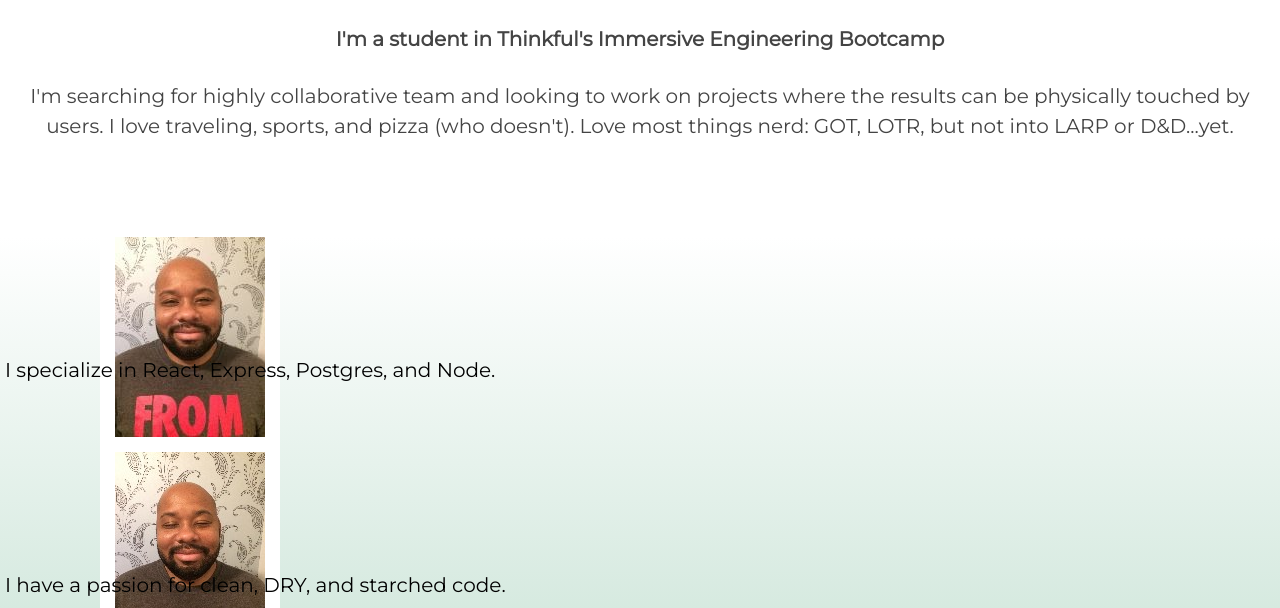
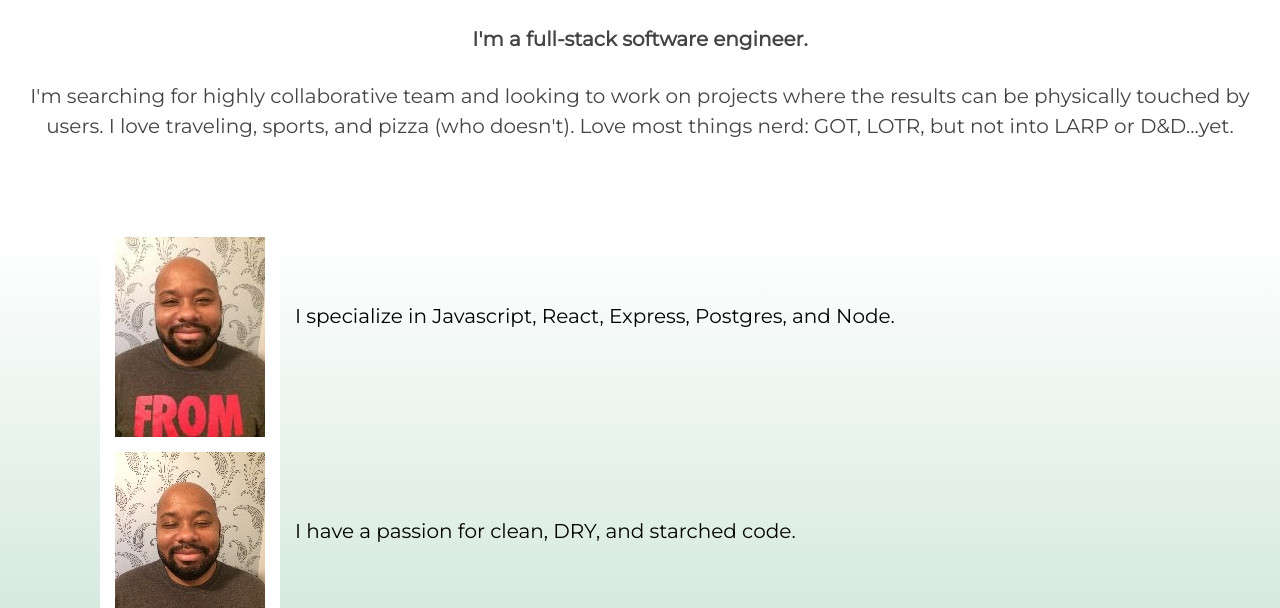
Before and after one commit to rahmor/rahim-portfolio, a plain HTML site: page index.html in a window 1280 px wide. Shown: the part 192-800 px from the top of the page. Drawn offline with nearby package versions, Linux system fonts and the light colour scheme.

Commit message:
update captions and caption styling

```diff
--- a/index.html
+++ b/index.html
@@ -37,7 +37,7 @@
       </header>
 
       <section class="introduction" role="region">
-        <h4>I'm a student in Thinkful's Immersive Engineering Bootcamp</h4>
+        <h4>I'm a full-stack software engineer.</h4>
         <p>
           I'm searching for highly collaborative team and looking to work on
           projects where the results can be physically touched by users. I love
@@ -51,7 +51,7 @@
           <div class="about-me">
             <img class="photo-booth-pic" alt="smile" src="images/intro1.jpg" />
             <p class="caption">
-              I specialize in React, Express, Postgres, and Node.
+              I specialize in Javascript, React, Express, Postgres, and Node.
             </p>
           </div>
           <div class="about-me">
@@ -60,7 +60,9 @@
               alt="passion"
               src="images/passion.jpg"
             />
-            <p class="caption">I have a passion for clean, DRY, and starched code.</p>
+            <p class="caption">
+              I have a passion for clean, DRY, and starched code.
+            </p>
           </div>
           <div class="about-me">
             <img
@@ -68,7 +70,9 @@
               alt="giving pause"
               src="images/pause.jpg"
             />
-            <p class="caption">Wait! That sounds like I work at the cleaners.</p>
+            <p class="caption">
+              Wait! That sounds like I work at the cleaners.
+            </p>
           </div>
           <div class="about-me">
             <img
--- a/mobileindex.css
+++ b/mobileindex.css
@@ -104,7 +104,6 @@ h1 {
 }
 
 .pic-booth .about-me p {
-  display: block;
   color: black;
 }
 
@@ -173,10 +172,10 @@ footer p {
   }
 
   .caption {
-    position:absolute;
-    left: 5px;
-    top: 50%;
-    color: black;
+    display: inline-block;
+    position: absolute;
+    top: 25%;
+    margin-left: 15px;
   }
 
   .photo-booth-pic {
@@ -188,14 +187,6 @@ footer p {
     border-color: white;
   }
 
-  /*.pic-booth .about-me p {
-    display: inline-block;
-    margin-left: 100px;
-
-    margin-bottom: 0px;
-    margin-top: 0px;
-  }*/
-
   .projects-section {
     margin-bottom: 2em;
     margin-top: 2em;
```
